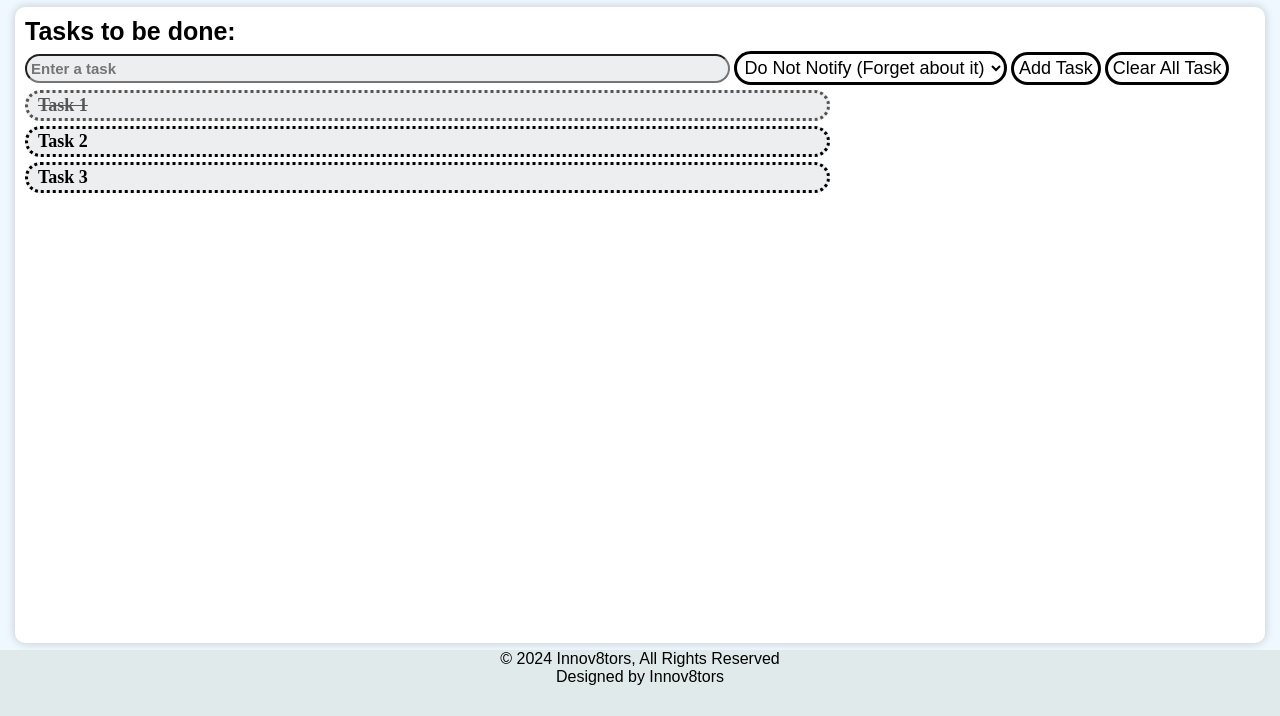
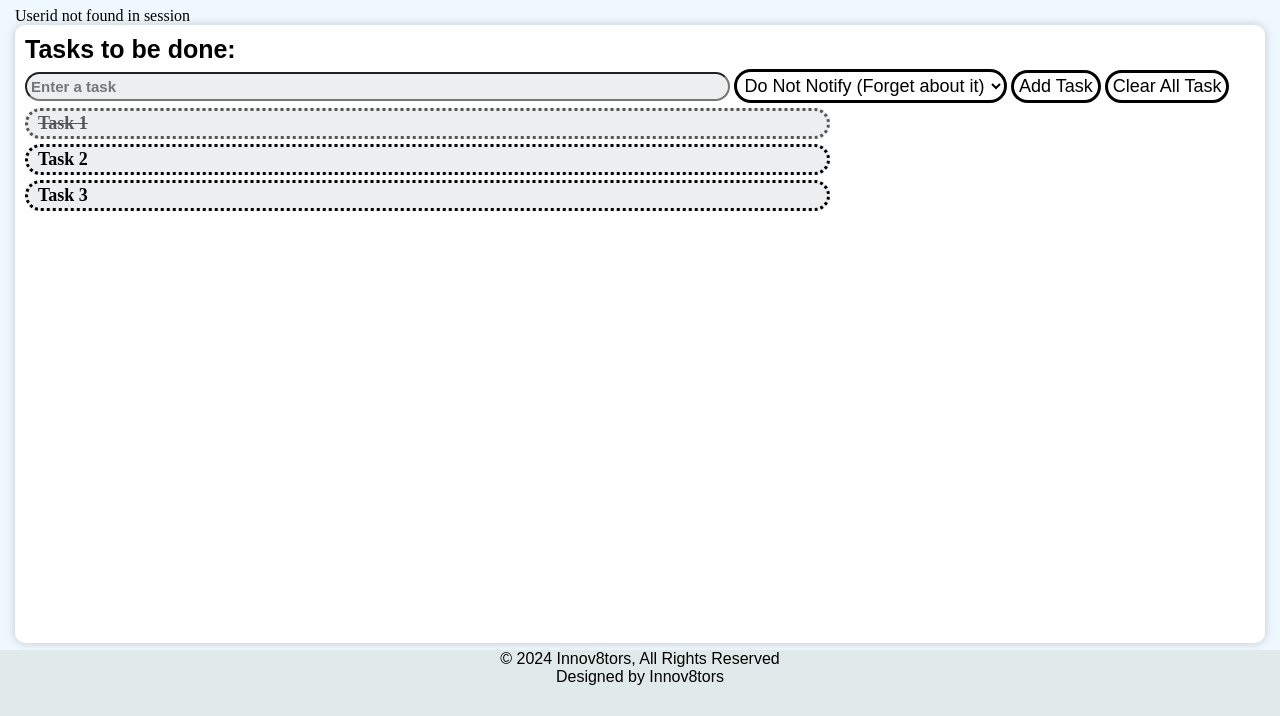
Before and after one commit to DiscordPanda/Innov8tors, a PHP site: page /ToDo.php in a window 1280 px wide. Shown: the part 202-918 px from the top of the page. Run offline with PHP 8.4, Linux system fonts and the light colour scheme; some web fonts are replaced.

Commit message:
Add files via upload
Added "Welcome User ID" in container

```diff
--- a/ToDo.php
+++ b/ToDo.php
@@ -1,3 +1,7 @@
+<?php
+session_start();
+?>
+
 <!DOCTYPE html>
 <html lang="en">
     <head>
@@ -37,6 +41,26 @@
         <!-- class "container" is the large white box on the page -->
         <div class="container">
             <!-- class "task" is the container -->
+            <!-- Adding welcome user ID in container -->
+            <?php
+            // Remember to change to your own database
+            define('DB_USER', 'bgrewal1');
+            define('DB_PASS', 'bgrewal1');
+            define('DB_NAME', 'bgrewal1');
+            define('DB_HOST', 'localhost');
+
+            $conn = mysqli_connect(DB_HOST, DB_USER, DB_PASS, DB_NAME);
+            if (!$conn) {
+                 die("Connection failed: " . mysqli_connect_error());
+                }
+
+                if (isset($_SESSION['userid'])) {
+                    echo "Welcome User: " . $_SESSION['userid'];
+                } else {
+                      echo "Userid not found in session";
+                    }
+                    ?>
+
             <div class="task">
                 <h3>Tasks to be done:</h3>
                 <!-- class "input" is where the user inputs the task. It's the textbox -->
```
